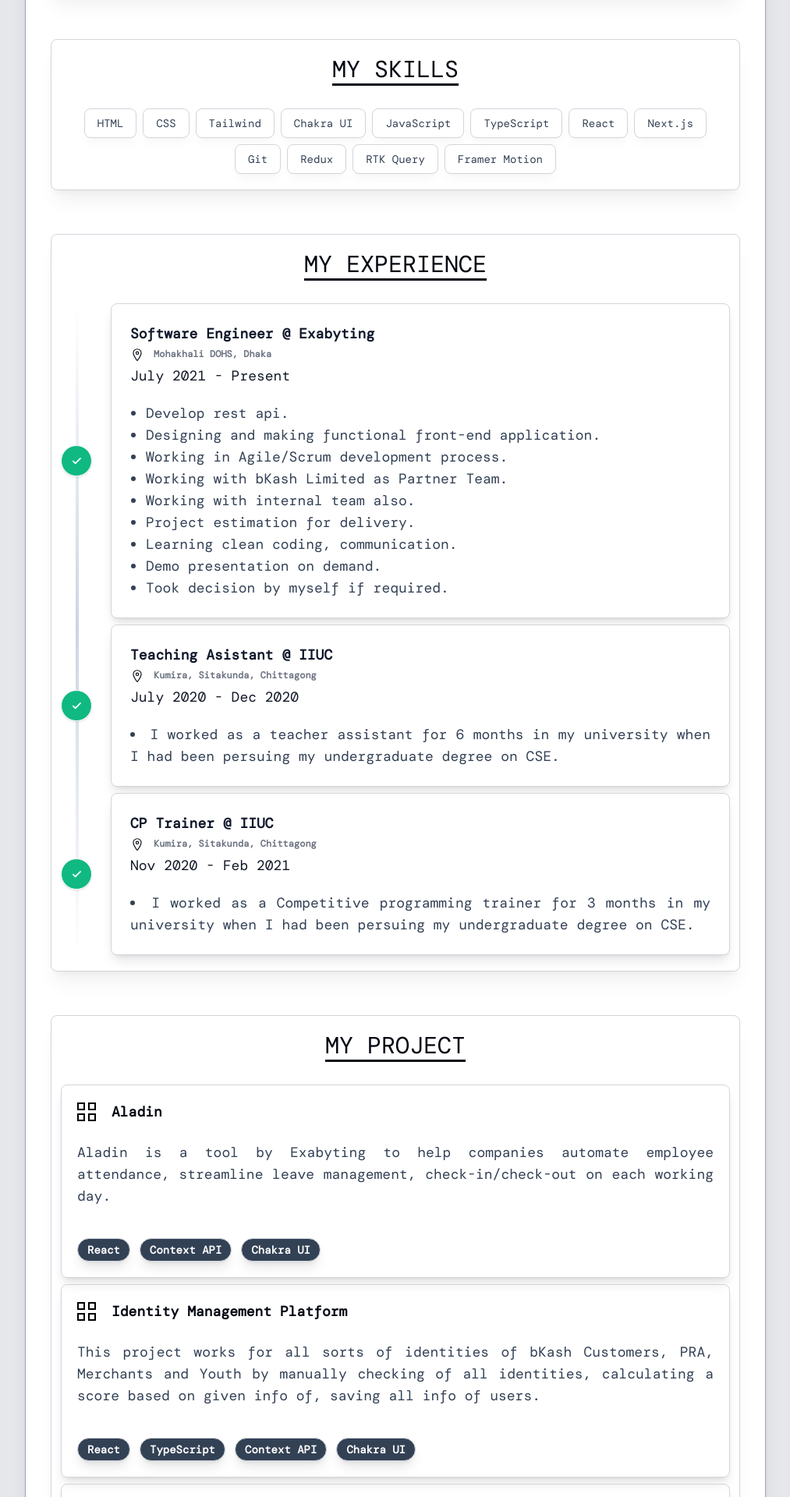
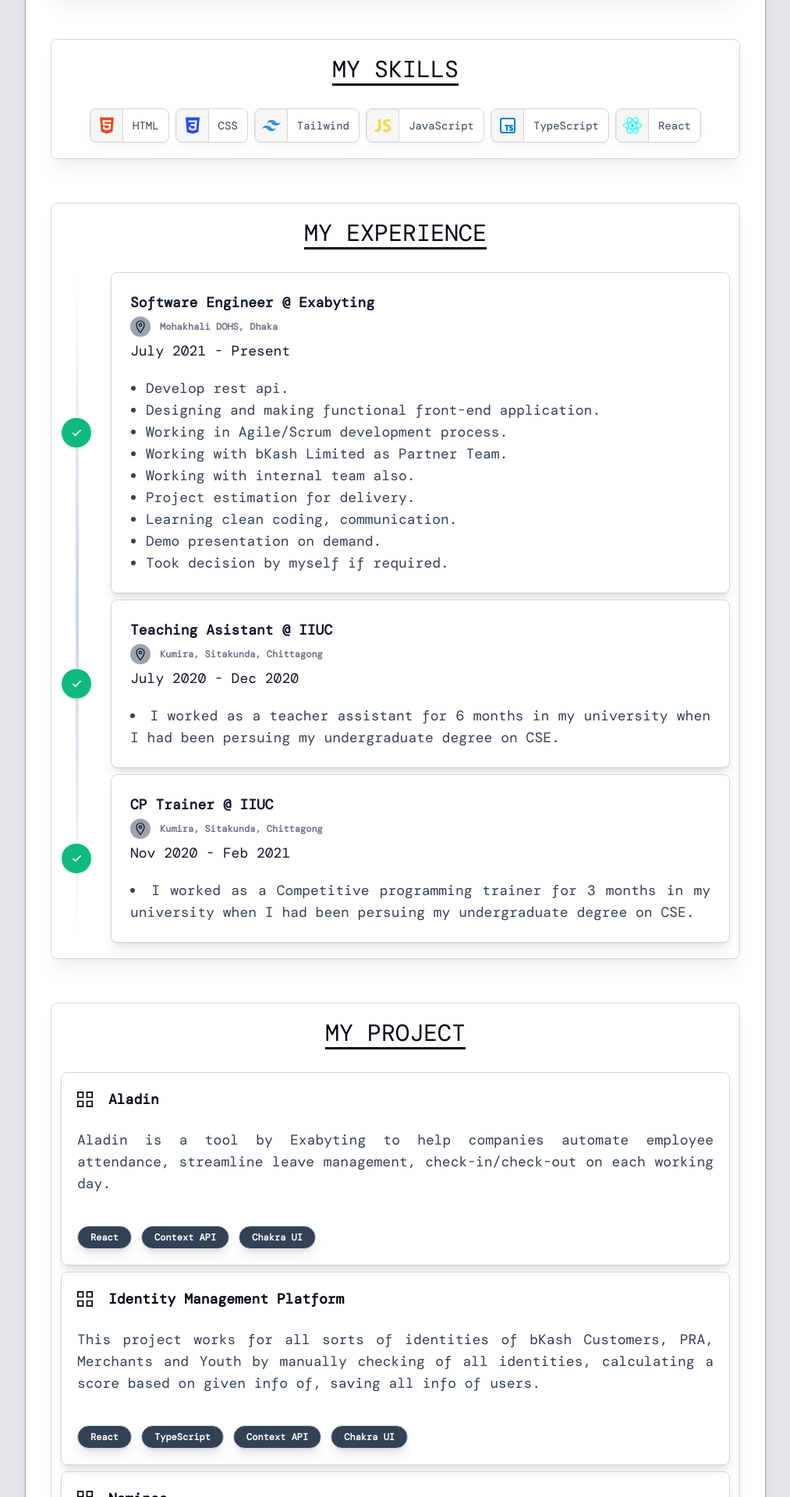
Before and after one commit to NYN31/noyon-next-portfolio, a Next.js app: page / in a window 1280 px wide. Shown: the part 380-2300 px from the top of the page at 78% size, without its empty margins (133-1146 px from the left). Built offline with nearby package versions, Linux system fonts and the light colour scheme.

Commit message:
a lot of things updated

```diff
--- a/components/Header.tsx
+++ b/components/Header.tsx
@@ -17,7 +17,7 @@
 
   return (
     <header className="z-[999] relative">
-      <nav className="flex fixed items-center justify-center p-0 top-0 h-22 py-2 left-1/2 -translate-x-1/2 md:top-[1.7rem] md:h-[initial] md:py-0 bg-white dark:bg-gray-800 border border-gray-200 shadow-lg md:rounded-full w-full md:w-[750px]">
+      <nav className="flex fixed items-center justify-center p-0 top-0 h-22 py-2 left-1/2 -translate-x-1/2 md:top-[1.7rem] md:h-[initial] md:py-0 bg-white dark:bg-gray-800 border border-gray-300 dark:border-gray-600 shadow-lg md:rounded-full w-full md:w-[750px]">
         <ul className="flex flex-wrap items-center justify-center gap-y-1 text-[0.9rem] font-medium text-gray-900 md:w-[initial] md:flex-nowrap md:gap-3">
           {NAVBAR_LINKS.map(link => {
             return (
--- a/components/cards/CompetitiveProgramingCard.tsx
+++ b/components/cards/CompetitiveProgramingCard.tsx
@@ -1,12 +1,15 @@
 import { ICON_SIZE } from '@/constants/CpConstant';
+import { useTheme } from '@/context/theme-context';
 import { CompetitiveProgramingCardProps } from '@/types/CommonTypes';
 import Link from 'next/link';
 import React from 'react';
-import { IoIosCheckmarkCircle } from 'react-icons/io';
+import { FaRegCheckCircle } from 'react-icons/fa';
+import Button from '../common/Button';
 
 const CompetitiveProgramingCard: React.FC<{
   cp: CompetitiveProgramingCardProps;
 }> = ({ cp }) => {
+  const { theme } = useTheme();
   return (
     <div className="flex flex-col border border-gray-300 dark:border-gray-700 rounded-lg shadow-lg">
       <div className="flex flex-col justify-between gap-y-2 hover:scale-[1.01] ease-out transition-transform p-5">
@@ -17,13 +20,19 @@
 
         <div className="flex flex-row gap-4 items-center">
           <div>
-            <IoIosCheckmarkCircle fontSize={ICON_SIZE} />
+            <FaRegCheckCircle
+              color={theme === 'dark' ? 'cyan' : ''}
+              fontSize={ICON_SIZE}
+            />
           </div>
           <p className="text-slate-700 dark:text-gray-400">{cp.topRating}</p>
         </div>
         <div className="flex flex-row gap-4 items-center">
           <div>
-            <IoIosCheckmarkCircle fontSize={ICON_SIZE} />
+            <FaRegCheckCircle
+              color={theme === 'dark' ? 'cyan' : ''}
+              fontSize={ICON_SIZE}
+            />
           </div>
           <p className="text-slate-700 dark:text-gray-400">
             {cp.participationInContest}
@@ -31,14 +40,17 @@
         </div>
         <div className="flex flex-row gap-4 items-center">
           <div>
-            <IoIosCheckmarkCircle fontSize={ICON_SIZE} />
+            <FaRegCheckCircle
+              color={theme === 'dark' ? 'cyan' : ''}
+              fontSize={ICON_SIZE}
+            />
           </div>
           <p className="text-slate-700 dark:text-gray-400">{cp.totalSolve}</p>
         </div>
 
-        <div className="underline underline-offset-4 text-red-500 dark:text-red-300 italic">
-          <Link href={cp.link}>You can visit</Link>
-        </div>
+        <Link href={cp.link} className="mt-2">
+          <Button content={'Click here!'} />
+        </Link>
       </div>
     </div>
   );
--- a/components/cards/EducationCard.tsx
+++ b/components/cards/EducationCard.tsx
@@ -1,21 +1,31 @@
 import { EducationProps } from '@/types/CommonTypes';
-import { IoIosCheckmarkCircle } from 'react-icons/io';
+import { FaRegCheckCircle } from 'react-icons/fa';
 import React from 'react';
 import { ICON_SIZE } from '@/constants/AcademicConstant';
+import { useTheme } from '@/context/theme-context';
+import { IconContext } from 'react-icons';
 
 const EducationCard: React.FC<{ education: EducationProps }> = ({
   education,
 }) => {
+  const { theme } = useTheme();
   return (
     <div className="flex flex-col border border-gray-300 dark:border-gray-700 rounded-lg shadow-lg">
       <div className="flex flex-col justify-between hover:scale-[1.01] ease-out transition-transform p-5 gap-y-2">
         <div className="flex flex-row gap-4 items-center mb-5">
-          <div>{education.icon}</div>
+          <IconContext.Provider value={{ color: theme === 'dark' ? '#db2777' : '' }}>
+            <div>
+              {education.icon}
+            </div>
+          </IconContext.Provider>
           <p className="text-lg font-bold">{education.title}</p>
         </div>
         <div className="flex flex-row gap-4 items-center">
           <div>
-            <IoIosCheckmarkCircle fontSize={ICON_SIZE} />
+            <FaRegCheckCircle
+              color={theme === 'dark' ? 'cyan' : ''}
+              fontSize={ICON_SIZE}
+            />
           </div>
           <p className="text-slate-700 dark:text-gray-400">
             {education.institute}
@@ -23,7 +33,10 @@
         </div>
         <div className="flex flex-row gap-4 items-center">
           <div>
-            <IoIosCheckmarkCircle fontSize={ICON_SIZE} />
+            <FaRegCheckCircle
+              color={theme === 'dark' ? 'cyan' : ''}
+              fontSize={ICON_SIZE}
+            />
           </div>
           <p className="text-slate-700 dark:text-gray-400">
             {education.passingYear}
@@ -31,7 +44,10 @@
         </div>
         <div className="flex flex-row gap-4 items-center">
           <div>
-            <IoIosCheckmarkCircle fontSize={ICON_SIZE} />
+            <FaRegCheckCircle
+              color={theme === 'dark' ? 'cyan' : ''}
+              fontSize={ICON_SIZE}
+            />
           </div>
           <p className="text-slate-700 dark:text-gray-400">{education.gpa}</p>
         </div>
--- a/components/cards/ExperienceCard.tsx
+++ b/components/cards/ExperienceCard.tsx
@@ -1,13 +1,15 @@
 import { ExperienceProps } from '@/types/CommonTypes';
 import { IoLocationOutline } from 'react-icons/io5';
 import React from 'react';
+import { useTheme } from '@/context/theme-context';
 
 const ExperienceCard: React.FC<{ experience: ExperienceProps }> = ({
   experience,
 }) => {
+  const { theme } = useTheme();
   return (
     <div className="relative flex items-center justify-between group is-active">
-      <div className="flex items-center justify-center w-8 h-8 md:w-10 md:h-10 rounded-full border border-white dark:border-gray-700 bg-slate-300 group-[.is-active]:bg-emerald-500 group-[.is-active]:text-emerald-50 shadow shrink-1">
+      <div className="flex items-center justify-center w-8 h-8 md:w-10 md:h-10 rounded-full border border-white dark:border-gray-700 bg-slate-300 group-[.is-active]:bg-emerald-500 dark:group-[.is-active]:bg-[#1e40af] group-[.is-active]:text-emerald-50 shadow shrink-1">
         <svg
           className="fill-current"
           xmlns="http://www.w3.org/2000/svg"
@@ -26,8 +28,10 @@
           <div className="font-bold text-slate-900 dark:text-slate-50">
             {experience.title}
           </div>
-          <div className="flex flex-row gap-3">
-            <IoLocationOutline />
+          <div className="flex flex-row gap-3 items-center">
+            <div className="bg-gray-400 p-1 rounded-full">
+              <IoLocationOutline color={theme === 'dark' ? '#be123c' : ''} />
+            </div>
             <time className="font-caveat font-extrabold text-xs text-gray-500 dark:text-gray-400">
               {experience.location}
             </time>
--- a/components/cards/ProjectCard.tsx
+++ b/components/cards/ProjectCard.tsx
@@ -2,15 +2,22 @@
 import { GrProjects } from 'react-icons/gr';
 import React from 'react';
 import { ICON_SIZE } from '@/constants/CpConstant';
+import { useTheme } from '@/context/theme-context';
+import Button from '../common/Button';
 
 const ProjectCard: React.FC<{ project: ProjectProps }> = ({ project }) => {
+  const { theme } = useTheme();
+
   return (
     <div className="overflow-hidden border border-gray-300 dark:border-gray-700 shadow-lg rounded-lg">
-      <div className="flex flex-col justify-between gap-y-10  hover:scale-[1.01] ease-out transition-transform px-5 py-5">
+      <div className="flex flex-col justify-between gap-y-10 ease-out px-5 py-5">
         <div className="flex flex-col gap-y-6">
           <div className="flex items-center space-x-5">
             <div>
-              <GrProjects fontSize={ICON_SIZE} />
+              <GrProjects
+                color={theme === 'dark' ? '#db2777' : ''}
+                fontSize={ICON_SIZE - 4}
+              />
             </div>
             <p className="text-lg font-bold">{project.title}</p>
           </div>
@@ -22,12 +29,7 @@
 
         <div className="flex flex-wrap gap-3 items-center">
           {project.tags.map(tag => (
-            <div
-              key={tag}
-              className="border border-gray-300 dark:border-gray-700 py-1 px-3 rounded-full bg-slate-700 dark:bg-gray-800 font-bold text-sm text-white dark:text-opacity-70 shadow-lg hover:scale-105"
-            >
-              {tag}
-            </div>
+            <Button key={tag} content={tag} />
           ))}
         </div>
       </div>
--- a/components/cards/SkillItemCard.tsx
+++ b/components/cards/SkillItemCard.tsx
@@ -1,10 +1,17 @@
 import React from 'react';
 
-const SkillItemCard: React.FC<{ skill: string }> = ({ skill }) => {
+interface TechSkills {
+  name: string;
+  icon: JSX.Element;
+}
+const SkillItemCard: React.FC<{ skill: TechSkills }> = ({ skill }) => {
   return (
-    <div className="max-w-[100%] bg-white dark:bg-gray-800 py-2 px-4 text-sm font-medium hover:font-bold rounded-lg border border-gray-300 dark:border-gray-700 shadow-lg shadow-black/[0.03]">
-      <p className="hover:scale-102 transition-all ease-out text-slate-700 dark:text-gray-300 font-base">
-        {skill}
+    <div className="flex flex-row items-center gap-3 pr-3 max-w-[100%] bg-white dark:bg-gray-800 text-sm font-medium hover:font-bold rounded-lg border border-gray-300 dark:border-gray-600 shadow-lg shadow-black/[0.03]">
+      <div className="bg-[#F6F6F6] dark:bg-gray-900 py-2 border dark:border-y-0 dark:border-s-0 border-e-gray-300 dark:border-e-gray-600 rounded-r-none rounded-s-lg px-2">
+        {skill.icon}
+      </div>
+      <p className="py-2 hover:scale-102 transition-all ease-out text-slate-700 dark:text-gray-300 font-base">
+        {skill.name}
       </p>
     </div>
   );
--- /dev/null
+++ b/components/common/Button.tsx
@@ -0,0 +1,11 @@
+import React from 'react';
+
+const Button: React.FC<{ content: string }> = ({ content }) => {
+  return (
+    <button className="border border-gray-300 dark:border-gray-700 py-1.5 px-4 rounded-full bg-slate-700 dark:bg-[#083344] font-bold text-xs text-white dark:text-opacity-70 shadow-lg hover:scale-105">
+      {content}
+    </button>
+  );
+};
+
+export default Button;
--- a/constants/AcademicConstant.tsx
+++ b/constants/AcademicConstant.tsx
@@ -1,8 +1,7 @@
 export const MY_EDUCATION = 'Education';
-import Image from 'next/image';
 import { LiaUniversitySolid } from 'react-icons/lia';
 import { IoSchoolOutline } from 'react-icons/io5';
-import { LuSchool } from 'react-icons/lu';
+import { LuSchool2 } from "react-icons/lu";
 
 export const ICON_SIZE = 24;
 export const academicDegrees = [
@@ -25,6 +24,6 @@
     institute: 'Madambibir Hat Shah Jahan High School',
     passingYear: 'Passing year 2014',
     gpa: 'GPA 5.00/5.00',
-    icon: <LuSchool fontSize={ICON_SIZE} />,
+    icon: <LuSchool2 fontSize={ICON_SIZE} />,
   },
 ];
--- a/constants/SkillConstants.ts
+++ /dev/null
@@ -1,14 +0,0 @@
-export const skillsData = [
-  'HTML',
-  'CSS',
-  'Tailwind',
-  'Chakra UI',
-  'JavaScript',
-  'TypeScript',
-  'React',
-  'Next.js',
-  'Git',
-  'Redux',
-  'RTK Query',
-  'Framer Motion',
-] as const;
--- /dev/null
+++ b/constants/SkillConstants.tsx
@@ -0,0 +1,34 @@
+import { FaHtml5 } from 'react-icons/fa';
+import { IoLogoCss3 } from 'react-icons/io5';
+import { SiTailwindcss } from "react-icons/si";
+import { IoLogoJavascript } from "react-icons/io";
+import { TbBrandTypescript } from "react-icons/tb";
+import { FaReact } from "react-icons/fa";
+
+
+import { ICON_SIZE } from './CpConstant';
+
+export const skillsData = [
+  {
+    name: 'HTML',
+    icon: <FaHtml5 color="#e34c26" fontSize={ICON_SIZE} />,
+  },
+  { name: 'CSS', icon: <IoLogoCss3 color="#264de4" fontSize={ICON_SIZE} /> },
+  { name: 'Tailwind', icon: <SiTailwindcss color="#3490dc" fontSize={ICON_SIZE} /> },
+  { name: 'JavaScript', icon: <IoLogoJavascript color="#F0DB4F" fontSize={ICON_SIZE} /> },
+  { name: 'TypeScript', icon: <TbBrandTypescript color="#007acc" fontSize={ICON_SIZE} /> },
+  { name: 'React', icon: <FaReact color="#00ffff" fontSize={ICON_SIZE} /> },
+];
+
+// 'HTML',
+// 'CSS',
+// 'Tailwind',
+// 'Chakra UI',
+// 'JavaScript',
+// 'TypeScript',
+// 'React',
+// 'Next.js',
+// 'Git',
+// 'Redux',
+// 'RTK Query',
+// 'Framer Motion',
```
